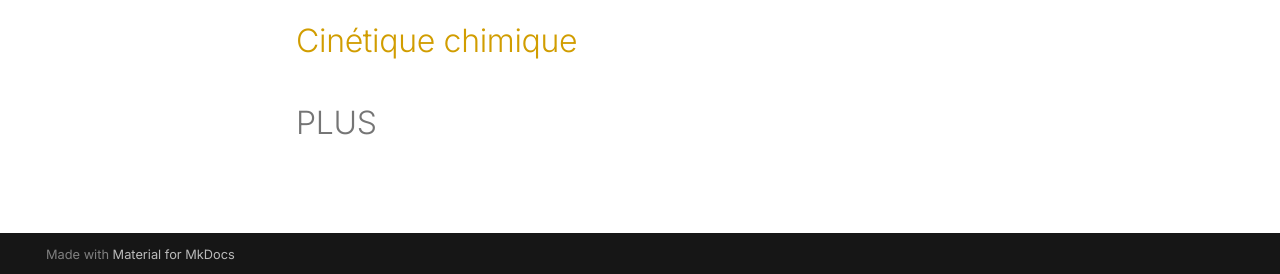
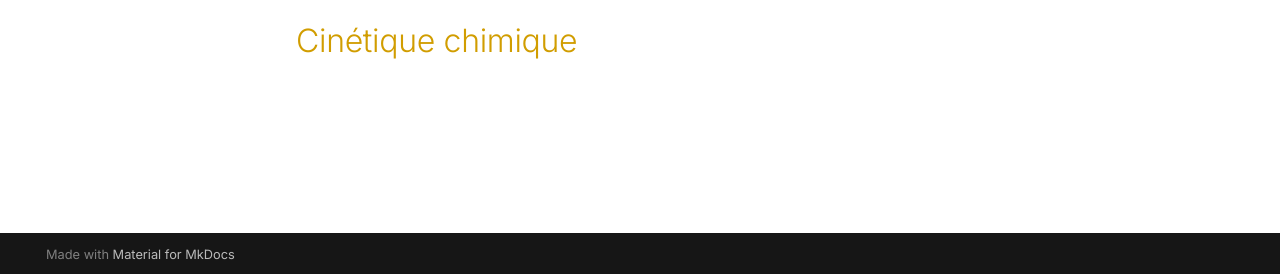
Before and after one commit to Aymco/public-obsidian, an MkDocs documentation site: the page built from docs/Chimie 2/index.md, in a window 1280 px wide. Shown: the part 623-897 px from the top of the page. Built offline with MkDocs 1.6.1 and Material for MkDocs 9.7.7, drawn with Linux system fonts in a browser that asks for light colours; comment, search, counter and statistics services are not loaded.

Commit message:
PUSH NOTE : Chimie 2.md

```diff
--- a/docs/Chimie 2/index.md
+++ b/docs/Chimie 2/index.md
@@ -21,5 +21,3 @@ voir synthese github (pas schoenauen)
 # [Equilibres Chimiques](Equilibres%20Chimiques.md)
 
 # [Cinétique chimique](Cin%C3%A9tique%20chimique.md)
-
-# PLUS
```
